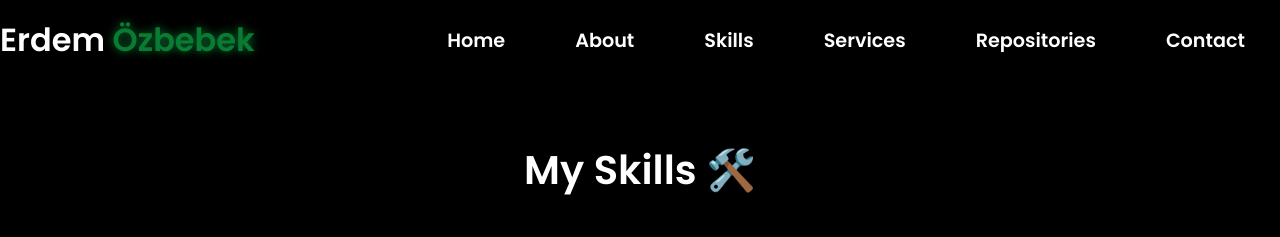
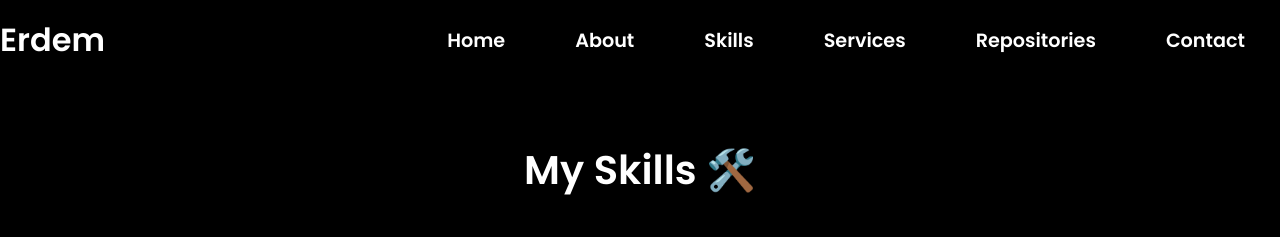
Before and after one commit to erslly/erslly.xyz, a plain HTML site: page my-portfolio/ersllydev/skills.html in a window 1280 px wide. Shown: the top 237 px of the page. Drawn offline with nearby package versions, Linux system fonts and the light colour scheme.

Commit message:
Update skills.html

```diff
--- a/my-portfolio/ersllydev/skills.html
+++ b/my-portfolio/ersllydev/skills.html
@@ -18,7 +18,7 @@
 
         <div class="nav-container">
             <div class="logo" data-aos="zoom-in" data-aos-duration="1500">
-                Erdem<span> Özbebek</span>
+                Erdem<span> </span>
             </div>
 
 
```
